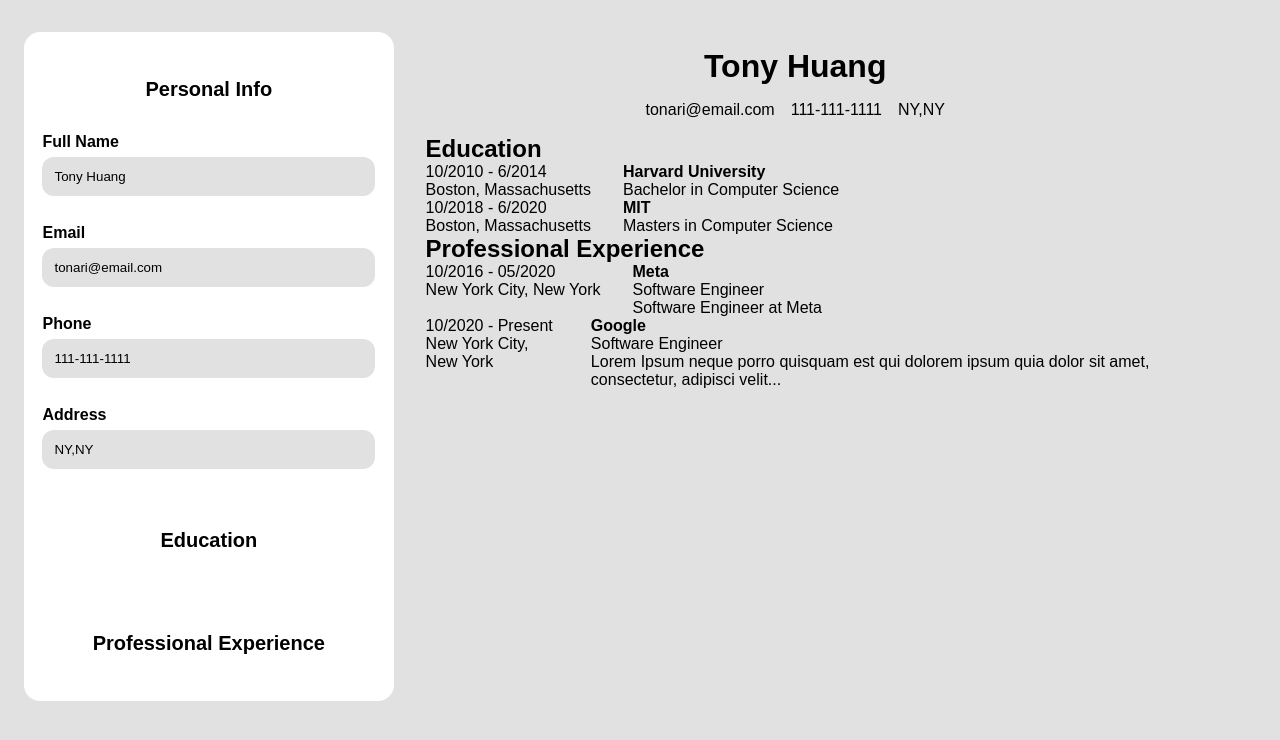
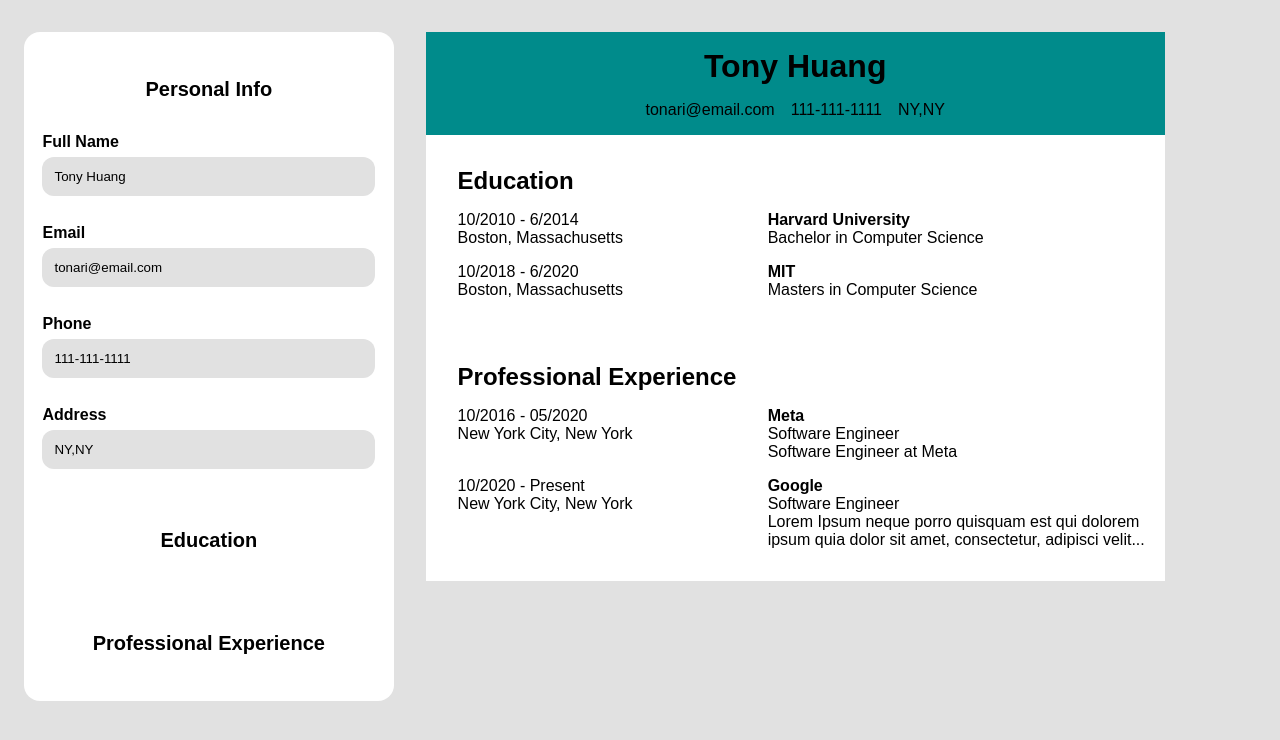
Before and after one commit to tonyhchii/cv-application, a React (Vite) app: page / in a window 1280 px wide. Shown: the top 740 px of the page. Built offline with nearby package versions, Linux system fonts and the light colour scheme.

Commit message:
Added styling to cv

```diff
--- a/src/components/CVComponents/CVJobs.jsx
+++ b/src/components/CVComponents/CVJobs.jsx
@@ -1,7 +1,7 @@
 export function CVJobs({ info }) {
   const jobs = info.map((job) => <Job key={job.id} info={job} />);
   return (
-    <div>
+    <div className="cv-section">
       <h2>Professional Experience</h2>
       {jobs}
     </div>
--- a/src/components/CVComponents/CVSchools.jsx
+++ b/src/components/CVComponents/CVSchools.jsx
@@ -3,7 +3,7 @@
     <School key={school.id} info={school} />
   ));
   return (
-    <div>
+    <div className="cv-section">
       <h2>Education</h2>
       {schools}
     </div>
@@ -13,13 +13,13 @@
 function School({ info }) {
   return (
     <div className="school">
-      <div>
+      <div className="school-col-1">
         <p>
           {info.startDate} - {info.endDate}
         </p>
         <p>{info.location}</p>
       </div>
-      <div>
+      <div className="school-col-2">
         <b>{info.name}</b>
         <p>{info.degree}</p>
       </div>
--- a/src/styles/CVStyle.css
+++ b/src/styles/CVStyle.css
@@ -4,6 +4,11 @@
   text-align: center;
   padding: 1rem 2rem;
   gap: 1rem;
+  background-color: darkcyan;
+}
+
+.cv-container {
+  background-color: white;
 }
 
 .infoRow {
@@ -14,6 +19,19 @@
 
 .school,
 .job {
-  display: flex;
-  gap: 2rem;
+  display: grid;
+  grid-template-columns: 40% 60%;
+  gap: 2.5rem;
 }
+
+.cv-section {
+  padding: 2rem;
+  display: grid;
+  gap: 1rem;
+}
+
+div,
+p {
+  max-width: 100%;
+  overflow-wrap: break-word;
+}
```
